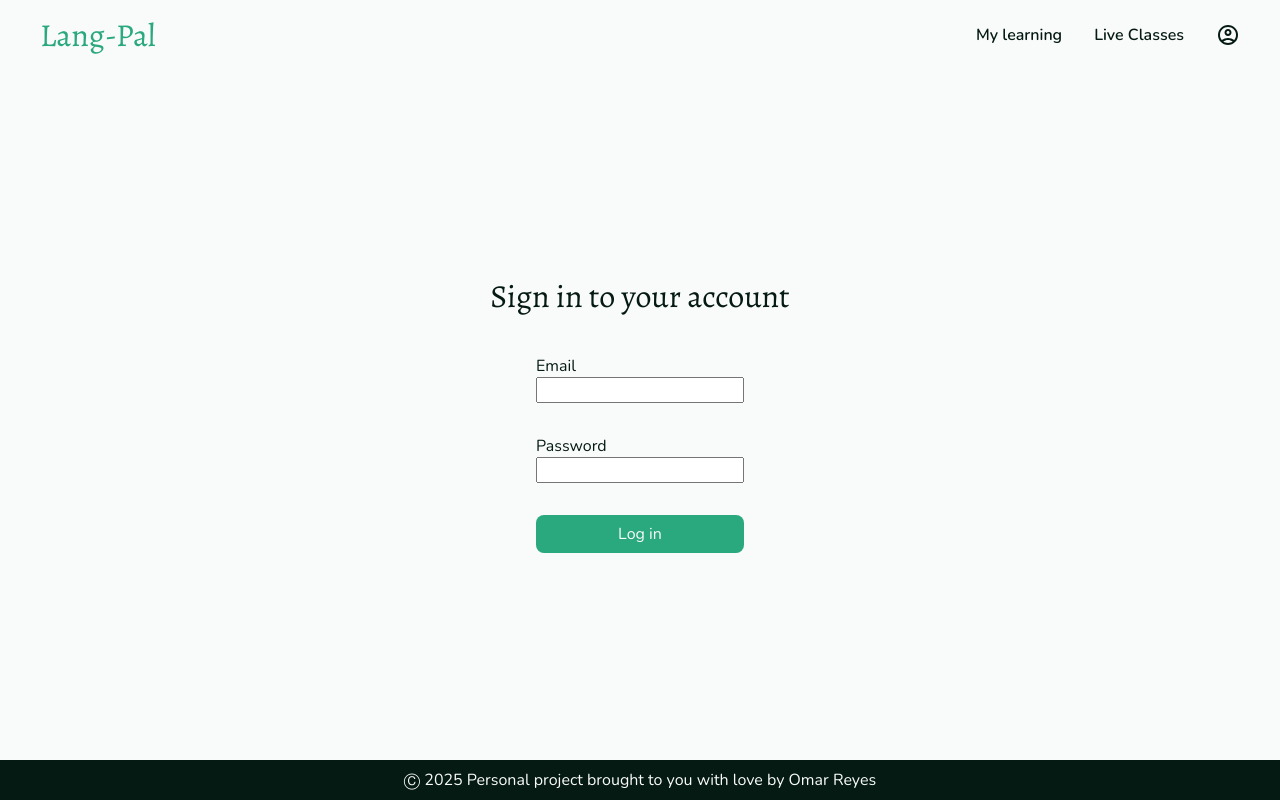
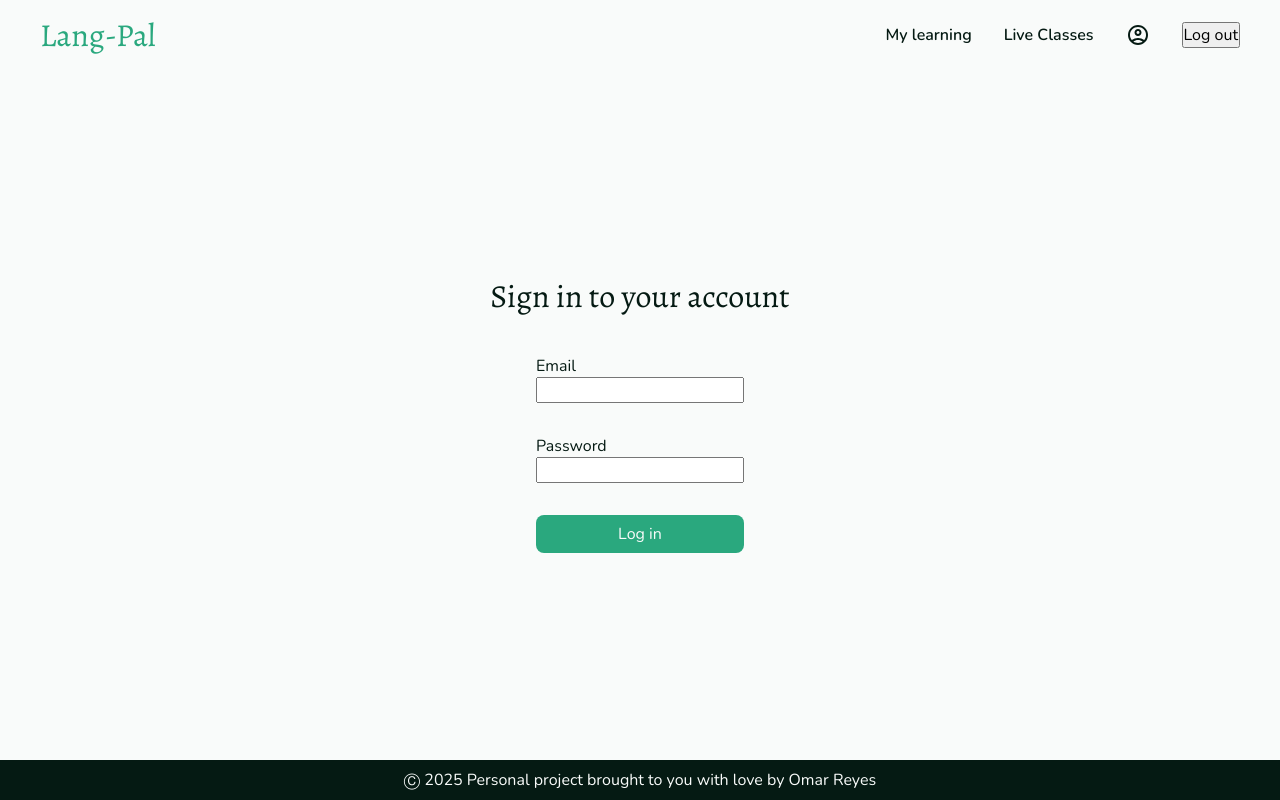
Before and after one commit to OmarReyesC/lang-pal--personal-project, a React (Vite) app: page /login in a window 1280 px wide. Built offline with nearby package versions, Linux system fonts and the light colour scheme; what miragejs would draw is missing.

Commit message:
Login page disappears from history stack after logging in

```diff
--- a/src/Components/Header.jsx
+++ b/src/Components/Header.jsx
@@ -28,6 +28,14 @@ export default function Header() {
                     className="profile-link" >
                     <img src={ProfileIconUrl} alt="Profile Icon" />
                 </Link>
+                <button
+                    onClick={() => {
+                        localStorage.clear();
+                        console.log(localStorage);
+                    }}
+                >
+                    Log out
+                </button>
             </nav>
         </header>
     )
--- a/src/Pages/Login.jsx
+++ b/src/Pages/Login.jsx
@@ -45,7 +45,11 @@ export default function Login() {
             {logInMessage &&
                 <p className="title">{logInMessage}</p>
             }
-            <Form className="login-form" method="post">
+            <Form
+                className="login-form"
+                method="post"
+                replace
+            >
                 <label htmlFor="email">Email</label>
                 <input
                     type="email"
```
